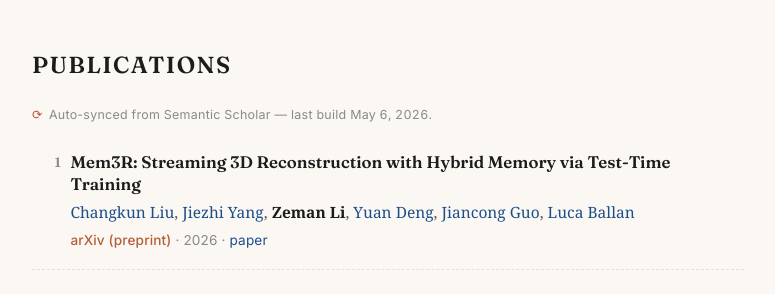
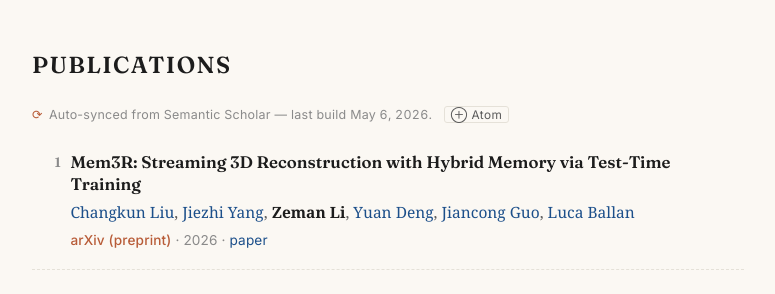
Before and after one commit to lizeman/lizeman.github.io, a Jekyll site: the page built from index.md, in a window 1280 px wide. Shown: the part 1792-2086 px from the top of the page, without its empty margins (252-1027 px from the left). Built offline with Jekyll 4.4.1, drawn with Linux system fonts in a browser that asks for light colours.

Commit message:
publications: human-visible 'Atom' subscribe pill next to last-build line
The /publications.xml feed was discoverable only via <link
rel='alternate'> in <head> — invisible to non-tech-savvy users.
A small pill-style link in the freshness line surfaces the option
to subscribe in an RSS reader.

Print stylesheet inherits .pub-fresh hide so the pill doesn't
appear on printouts.

Co-Authored-By: Claude Opus 4.7 (1M context) <noreply@anthropic.com>

```diff
--- a/_includes/publications.html
+++ b/_includes/publications.html
@@ -3,6 +3,7 @@
   <span aria-hidden="true">⟳</span>
   Auto-synced from Semantic Scholar &mdash; last build
   <time datetime="{{ site.time | date_to_xmlschema }}">{{ site.time | date: "%b %-d, %Y" }}</time>.
+  <a href="{{ '/publications.xml' | relative_url }}" class="pub-feed" type="application/atom+xml" title="Atom feed of publications">⊕ Atom</a>
 </p>
 <p class="visually-hidden" id="publications-meta">{{ site.data.publications | size }} entries, newest first.</p>
 <ol class="pubs" reversed aria-labelledby="publications-heading" aria-describedby="publications-meta">
--- a/assets/css/main.css
+++ b/assets/css/main.css
@@ -342,6 +342,18 @@ code {
 }
 .pub-fresh span { color: var(--accent); margin-right: 0.2em; }
 .pub-fresh time { font-variant-numeric: tabular-nums; }
+.pub-feed {
+  margin-left: 0.7em;
+  font-family: var(--sans);
+  font-size: 0.74rem;
+  color: var(--muted);
+  background-image: none;
+  padding: 0.05em 0.45em;
+  border: 1px solid var(--rule);
+  border-radius: 3px;
+  letter-spacing: 0.04em;
+}
+.pub-feed:hover { color: var(--accent); border-color: var(--accent); background-size: 0% 0; }
 .pubs {
   list-style: none;
   padding: 0;
```
